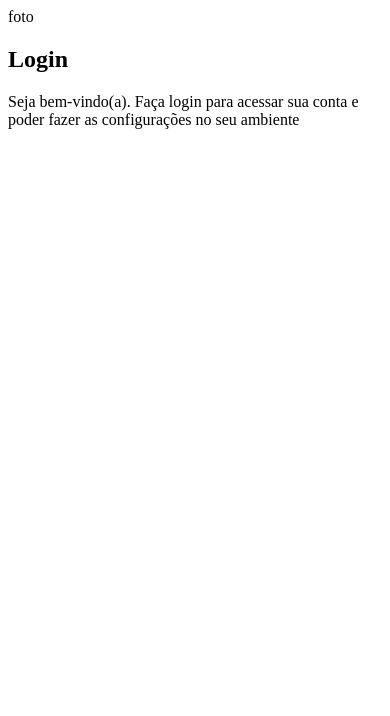
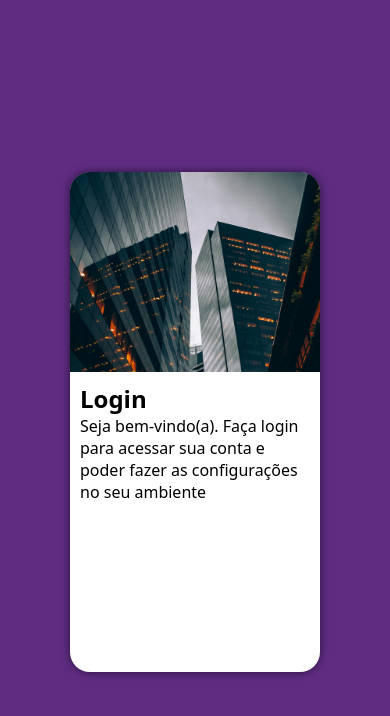
Before and after one commit to Guilherme-Valerio/projeto-login, a plain HTML site: page index.html in a window 390 px wide. Drawn offline with Linux system fonts and the light colour scheme.

Commit message:
create mobile first

```diff
--- a/estilos/style.css
+++ b/estilos/style.css
@@ -5,3 +5,47 @@
     Verde: #49a09d
     Lilás: #5f2c82
 */
+
+* {
+    font-family: system-ui, -apple-system, BlinkMacSystemFont, 'Segoe UI', Roboto, Oxygen, Ubuntu, Cantarell, 'Open Sans', 'Helvetica Neue', sans-serif;
+    padding: 0px;
+    margin: 0px;
+    box-sizing: border-box;
+}
+
+body, html {
+    background-color: #5f2c82;
+    height: 100vh;
+    width: 100vw;
+}
+
+main {
+    position: relative;
+    height: 100vh;
+    width: 100vw;
+}
+
+section#login {
+    position: absolute;
+    top: 50%;
+    left: 50%;
+    transform: translate(-50%, -50%);
+    overflow: hidden;
+    background-color: white;
+    width: 250px;
+    height: 500px;
+    border-radius: 20px;
+    box-shadow: 0px 0px 10px rgba(0, 0, 0, 0.562);
+}
+
+section#login > div#imagem {
+    display: block;
+    background: #5f2c82 url(../imagens/img-login.jpg) no-repeat;
+    background-size: cover;
+    height: 200px;
+}
+
+section#login > div#formulario {
+    display: block;
+    padding: 10px;
+}
--- a/index.html
+++ b/index.html
@@ -10,7 +10,7 @@
     <main>
         <section id="login">
             <div id="imagem">
-                foto
+
             </div>
             <div id="formulario">
                 <h1>Login</h1>
```
